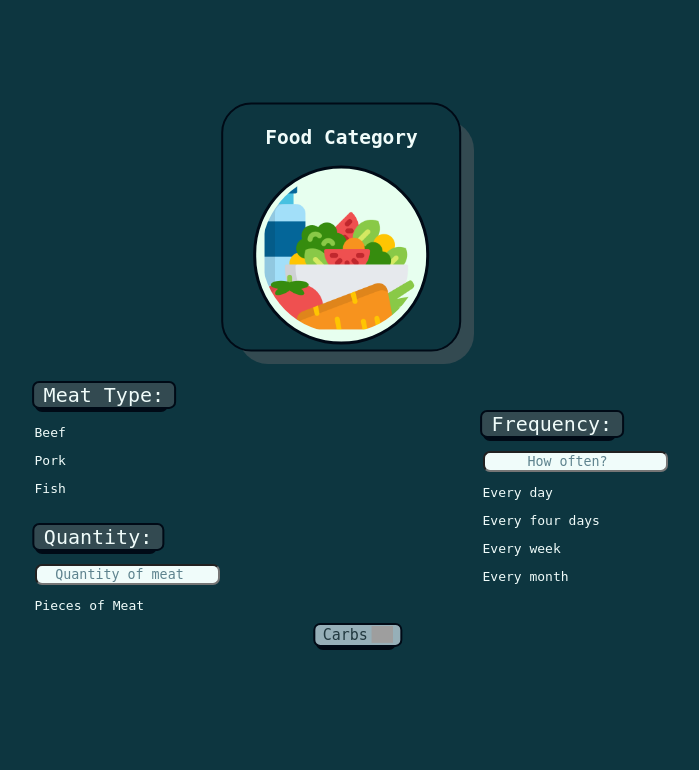
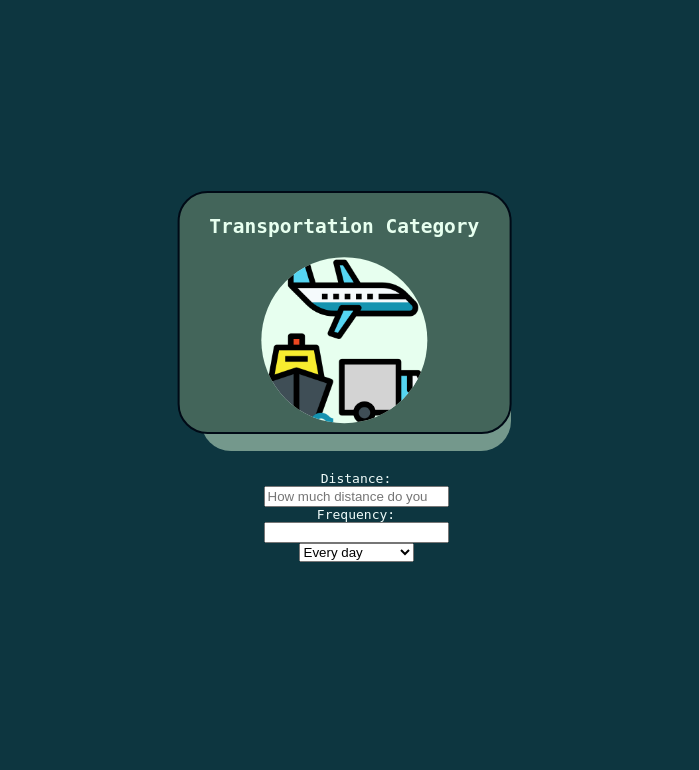
Before and after one commit to bald-cap/GreenStride, a PHP site: page /print-my-carbon.html in a window 1280 px wide. Shown: the part 38-808 px from the top of the page, without its empty margins (292-991 px from the left). Run offline with PHP 8.4, Linux system fonts and the light colour scheme; grey boxes are pictures that could not be loaded.

Commit message:
started transport

```diff
--- a/index.html
+++ b/index.html
@@ -3,7 +3,7 @@
     <head>
         <meta charset="UTF-8">
         <meta name="viewport" content="width=device-width, initial-scale=1.0">
-        <title>Document</title>
+        <title>GreenStride</title>
         <link rel="stylesheet" href="style.css">
     </head>
     <body>
@@ -54,7 +54,7 @@
 
             </section>
 
-            <section class="signup-wrapper"  style="display:none;">
+            <section class="signup-wrapper" style="display:none;">
                 <form action="signup.php">
                     <article class="label-wrapper email-label-wrapper">
                         <label>Email:</label>
@@ -77,7 +77,7 @@
                     <input type="password" name="confPassword" placeholder="Enter your password again">
 
                     <article class="signup-article">
-                        <button type="submit">Sing Up</button>
+                        <button type="submit">Sign Up</button>
                         <div></div>
                     </article>
                 </form>
--- a/print-my-carbon.html
+++ b/print-my-carbon.html
@@ -4,7 +4,7 @@
   <meta charset="UTF-8">
   <meta http-equiv="X-UA-Compatible" content="IE=edge">
   <meta name="viewport" content="width=device-width, initial-scale=1.0">
-  <title>Home Page</title>
+  <title>Homepage</title>
   <link rel="stylesheet" href="style.css">
 </head>
 <body>
@@ -27,7 +27,7 @@
     </nav>
 
     <main>
-        <section class="food-cat-wrapper">
+        <section class="food-cat-wrapper" style="display: none;">
             <article class="food-cat-facecard">
                 <article class="facecard-container">
                     <h2>Food Category</h2>
@@ -38,7 +38,7 @@
                 <div></div>
             </article>
 
-            <form action="cats.php">
+            <form action="cats.php" style="display: none;">
                 <article class="form-sect left-sect">
                     <article class="meat-label-wrapper">
                         <label>Meat Type:</label>
@@ -82,27 +82,42 @@
                 </article>
             </form>
 
-            <article class="carbs-next-wrapper">
+            <article class="carbs-next-wrapper" style="display: none;">
                 <button class="carbs-next-btn" type="button">Carbs <img src="next.png" alt=""></button>
                 <div></div>
             </article>
 
-            <form action="cats.php" style="display:none;">
+            <form action="cats.php" class="carbs-wrapper" style="display: none;">
+                <article class="form-sect left-sect">
+                    <article class="carbs-label-wrapper">
                         <label>Carbohydrates:</label>
+                        <div></div>
+                    </article>
+
                     <article class="carb-article">
                         <p>Rice</p>
                         <p>Potato</p>
                         <p>Fish</p>
                     </article>
 
+                    <article class="carbs-qty-label-wrapper">
                         <label>Quantity:</label>
+                        <div></div>
+                    </article>
+
                     <article>
                         <input type="number" name="qtyCarbs" placeholder="Quantity of carbs">
                         <p> Bowls/ Pieces </p>
                     </article>
+                </article>
 
+                <article class="form-sect">
+                    <article class="carbs-freq-label-wrapper">
                         <label>Frequency:</label>
-                <input type="number" name="freq num">
+                        <div></div>
+                    </article>
+
+                    <input type="number" name="freq num" placeholder="How often?">
 
                     <article class="freq-opt">
                         <p> Every day </p>
@@ -110,74 +125,116 @@
                         <p> Every week </p>
                         <p> Every month </p>
                     </article>
+                </article>
             </form>
 
             <article class="ret-next-section" style="display: none;">
+
+                <article class="meat-prev-wrapper">
                     <button class="meat-prev-btn" type="button"><img src="prev.png" alt=""> Meat</button>
+                    <div></div>
+                </article>
+
+                <article class="energy-next-wrapper">
                     <button class="energy-next-btn" type="button">Energy Category<img src="next.png" alt=""></button>
+                    <div></div>
+                </article>
             </article>
 
         </section>
 
-        <section class="energy-cat-wrapper" style="display: none;">
-            <article>
-                <h2>Energy</h2>
-                <img src="" alt="Energy Icon">
+        <section class="energy-cat-wrapper" style="display: none;" >
+            <article class="energy-cat-facecard">
+                <article class="energy-facecard-container">
+                    <h2>Energy Category</h2>
+                    <article class="energy-img-wrapper">
+                        <img src="renewable-energy.png" alt="Food Icon">
+                    </article>
+                </article>
                 <div></div>
             </article>
 
-            <form action="cats.php" style="display:none;">
+            <form action="cats.php" class="energy-form-wrapper">
+                <article class="energy-form-sect left-sect">
+                    <article class="energy-src-wrapper">
+                        <article class="energy-src-label-wrapper">
+                            <label>Energy Sources: </label>
+                            <div></div>
+                        </article>
 
-            <article name="energy_src">
-                <h3>Energy Sources </h3>
                         <p>Grid</p>
                         <p>Solar</p>
                         <p>Gas <span>(for heating)</span></p>
                         <p> LPG Gas <span>(for Cooking)</span></p>
-            </select>
+                    </article>
 
+                    <article class="energy-qty-wrapper">
                         <label>Energy Consumption:</label>
-            <input type="number" name="" placeholder="How much energy do you use?">
+                        <div></div>
+                    </article>
+                    <input type="number" name="" placeholder="In Watts">
+                </article>
 
+                <article class="energy-form-sect right-sect">
+
+                    <article class="energy-freq-wrapper">
                         <label>Frequency:</label>
-            <input type="number" name="freq_num">
+                        <div></div>
+                    </article>
+                    <input type="number" name="freq_num" placeholder="How often?">
 
-            <select name="frequency">
-                <option value="day">Every day</option>
-                <option value="fortnight">Every four days</option>
-                <option value="week">Every week</option>
-                <option value="month">Every month</option>
-            </select>
+                    <article class="energy-cat-freq">
+                        <p>Every day</p>
+                        <p>Every four days</p>
+                        <p>Every week</p>
+                        <p>Every month</p>
+                    </article>
+                </article>
             </form>
-        </section>
 
-        <section class="transport-cat-wrapper" style="display:none;">
-            <article>
-                <h2>Category Name</h2>
-                <img src="" alt="Transport Icon">
+            <article class="energy-ret-next-section">
+
+                <article class="food-cat-prev-wrapper">
+                    <button class="food-cat-prev-btn" type="button"><img src="prev.png" alt="">Food Category</button>
                     <div></div>
                 </article>
 
-            <article name="mode_trans">
-                <label>Mode of Transportaion:</label>
+                <article class="transport-cat-next-wrapper">
+                    <button class="transport-cat-next-btn" type="button">Transportation Category<img src="next.png" alt=""></button>
+                    <div></div>
+                </article>
+            </article>
+        </section>
+
+        <section class="transport-cat-wrapper">
+            <article class="transport-cat-facecard">
+                <article class="transport-facecard-container">
+                    <h2>Transportation Category</h2>
+                    <article class="transport-img-wrapper">
+                        <img src="transportation.png" alt="Food Icon">
+                    </article>
+                </article>
+                <div></div>
+            </article>
+
+            <article name="mode_trans" style="display:none;">
+                <label>Mode of Transportation:</label>
                 <h3>Electric Options </h3>
                 <p>Electic Cars</p>
                 <p>Electic Scooter</p>
                 <p>Electric Bikes</p>
-                <p> Train </p>
+                <p>Train</p>
 
-                <h3> Diesel Options </h3>
+                <h3>Diesel Options</h3>
                 <p>Diesel Cars</p>
                 <p>Scooter</p>
-                <p> Motocycle </p>
+                <p>Motocycle</p>
 
                 <h3>Public Transport</h3>
 
-                <h3> Man Powered </h3>
+                <h3>Man Powered</h3>
                 <p>Bicycles</p>
-                <p> Walking </p>
-
-
+                <p>Walking</p>
             </article>
 
             <label>Distance:</label>
--- a/style.css
+++ b/style.css
@@ -328,7 +328,7 @@ nav article a img{
     margin-top: 30px;
 }
 
-.meat-label-wrapper label, .qty-label-wrapper label, .freq-label-wrapper label{
+.meat-label-wrapper label, .qty-label-wrapper label, .freq-label-wrapper label, .carbs-label-wrapper label, .carbs-qty-label-wrapper label, .carbs-freq-label-wrapper label, .energy-src-label-wrapper label, .energy-qty-wrapper label, .energy-freq-wrapper label{
     background-color: #334A51;
     font-size: 20px;
     border: 2px solid #000A16;
@@ -341,14 +341,14 @@ nav article a img{
     transform: translate(-2%, -11%);
 }
 
-.meat-label-wrapper div, .qty-label-wrapper div, .freq-label-wrapper div{
+.meat-label-wrapper div, .qty-label-wrapper div, .freq-label-wrapper div, .carbs-label-wrapper div, .carbs-qty-label-wrapper div, .carbs-freq-label-wrapper div, .energy-src-label-wrapper div, .energy-qty-wrapper div, .energy-freq-wrapper div, .energy-ret-next-section div{
     background-color: #000A16;
     position: relative;
     z-index: 0;
     border-radius: 7px;
 }
 
-.meat-label-wrapper div, .freq-label-wrapper div{
+.meat-label-wrapper div, .freq-label-wrapper div, .carbs-freq-label-wrapper div, .energy-freq-wrapper div{
     height:28px;
     width: 133.97px;
 }
@@ -359,7 +359,7 @@ nav article a img{
     width: 122.97px;
 }
 
-.qty-label-wrapper, .freq-label-wrapper{
+.qty-label-wrapper, .freq-label-wrapper, .carbs-qty-label-wrapper, .carbs-freq-label-wrapper, .energy-src-label-wrapper, .energy-qty-wrapper, .energy-freq-wrapper{
     margin-bottom: 10px;
 }
 
@@ -370,23 +370,20 @@ nav article a img{
     flex-direction: column;
 }
 
-.freq-wrapper input, .noOfMeats input{
+.freq-wrapper input, .noOfMeats input, .carbs-wrapper .form-sect input, .energy-form-wrapper .energy-form-sect input{
     margin-right: 10px;
-    /* margin-top: 10px;
-    height: 30px; */
-    /* width: 300px; */
     border-radius: 7px;
     background-color: #F0FCFA;
 }
 
-.freq-wrapper input::placeholder, .noOfMeats input::placeholder{
+.freq-wrapper input::placeholder, .noOfMeats input::placeholder, .carbs-wrapper .form-sect input::placeholder, .energy-form-wrapper .energy-form-sect input::placeholder{
     color: #5E838E;
     text-align: center;
     /* font-size: 19px; */
     font-family: monospace;
 }
 
-.carbs-next-btn, .ret-next-section button{
+.carbs-next-btn, .ret-next-section button, .energy-ret-next-section button{
     display: flex;
     font-size: 15px;
     font-family: inherit;
@@ -420,24 +417,27 @@ nav article a img{
 }
 
 
+.food-cat-wrapper .carbs-wrapper .form-sect{
+    display: flex;
+    flex-direction: column;
+}
 
+.carbs-label-wrapper div{
+    width: 177.95px;
+    height: 28px;
+}
 
-
-
-
-
-
-
-
-
-
+.carbs-qty-label-wrapper div{
+    width: 122.97px;
+    height: 28px;
+}
 
 
 .ret-next-section{
     display: flex;
     align-items: center;
     justify-content: space-between;
-    width: 70%;
+    width: 20%;
 }
 
 .ret-next-section button{
@@ -448,21 +448,185 @@ nav article a img{
 }
 
 
-.energy-next-btn{
+.energy-next-btn, .energy-ret-next-section button{
     font-weight: 600;
 }
 
-.ret-next-section img{
+.ret-next-section img, .energy-ret-next-section img{
     height: 17px;
     width: auto;
 }
 
-.meat-prev-btn img{
+.meat-prev-btn img, .food-cat-prev-btn img{
     margin-right: 3px;
 }
 
-.energy-next-btn img{
+.energy-next-btn img, .transport-cat-next-btn img{
     margin-left: 3px;
+}
+
+
+/* -----------------ENERGY CATEGORY------------------- */
+.energy-cat-wrapper{
+    display: flex;
+    flex-direction: column;
+    align-items: center;
+    justify-content: center;
+    height: 100%;
+}
+
+.energy-cat-facecard{
+    margin-bottom: 20px;
+}
+
+.energy-cat-facecard .energy-facecard-container {
+    border-radius: 30px;
+    display: flex;
+    flex-direction: column;
+    padding: 5px 30px;
+    background-color: #E7FFEF;
+    text-align: center;
+    border: 2px solid #000A16;
+    position: absolute;
+    z-index: 1;
+    transform: translate(-7%, -7%);
+}
+
+.energy-cat-facecard .energy-facecard-container h2{
+    color: #000A16;
+}
+.energy-cat-facecard div{
+    position: relative;
+    z-index: 0;
+    width: 235.33px;
+    height: 243.69px;
+    background-color: #43655A;
+    border-radius: 30px;
+}
+
+.energy-cat-facecard .energy-img-wrapper{
+    border: 3px solid #000A16;
+    border-radius: 100px;
+    background-color: #334A51;
+}
+
+.energy-cat-facecard .energy-img-wrapper img{
+    height: 170px;
+    width: auto;
+    clip-path: circle(80px);
+}
+
+.energy-form-wrapper{
+    display: flex;
+    align-items: center;
+    width: 70%;
+    justify-content: space-evenly;
+}
+
+.energy-src-label-wrapper div{
+    width: 188.95px;
+    height: 28px;
+}
+
+.energy-qty-wrapper div{
+    height: 28px;
+    width: 232.93px;
+}
+
+.energy-form-wrapper .left-sect input{
+    width: 200px;
+}
+
+.energy-form-wrapper .right-sect input{
+    width: 120px;
+}
+
+.energy-ret-next-section{
+    display: flex;
+    justify-content: space-evenly;
+    align-items: center;
+    width: 40%;
+    margin-top: 30px;
+}
+
+.food-cat-prev-btn{
+    position: absolute;
+    z-index: 1;
+    transform: translate(-2%, -13%);
+}
+
+.transport-cat-next-btn{
+    position: absolute;
+    z-index: 1;
+    transform: translate(-1.5%, -13%);
+}
+
+
+.food-cat-prev-wrapper div{
+    position: relative;
+    z-index: 0;
+    height: 24px;
+    width: 145.22px;
+}
+
+.transport-cat-next-wrapper div{
+    position: relative;
+    z-index: 0;
+    height: 24px;
+    width: 227.69px;
+}
+
+
+/*----------------- TRANSPORT SCREEN-------------- */
+.transport-cat-wrapper{
+    display: flex;
+    flex-direction: column;
+    align-items: center;
+    justify-content: center;
+    height: 100%;
+}
+
+.transport-cat-facecard{
+    margin-bottom: 20px;
+}
+
+.transport-cat-facecard .transport-facecard-container {
+    border-radius: 30px;
+    display: flex;
+    flex-direction: column;
+    padding: 5px 30px;
+    background-color: #43655A;
+    text-align: center;
+    border: 2px solid #000A16;
+    position: absolute;
+    z-index: 1;
+    transform: translate(-7%, -7%);
+}
+
+.transport-cat-facecard .transport-facecard-container h2{
+    color: #E7FFEF;
+}
+.transport-cat-facecard div{
+    position: relative;
+    z-index: 0;
+    width: 310.59px;
+    height: 242.35px;
+    background-color: #74988C;
+    border-radius: 30px;
+}
+
+.transport-cat-facecard .transport-img-wrapper{
+    /* border: 3px solid #000A16; */
+    /* border-radius: 150px; */
+    /* height: 200px; */
+    background-color: #E7FFEF;
+    clip-path: circle(83px);
+}
+
+.transport-cat-facecard .transport-img-wrapper img{
+    height: 170px;
+    width: auto;
+    clip-path: circle(85px);
 }
 /*
 tablette site
```
Also changed, not shown: transportation.png (added). Lines whose indentation alone changed are shown as unchanged.
